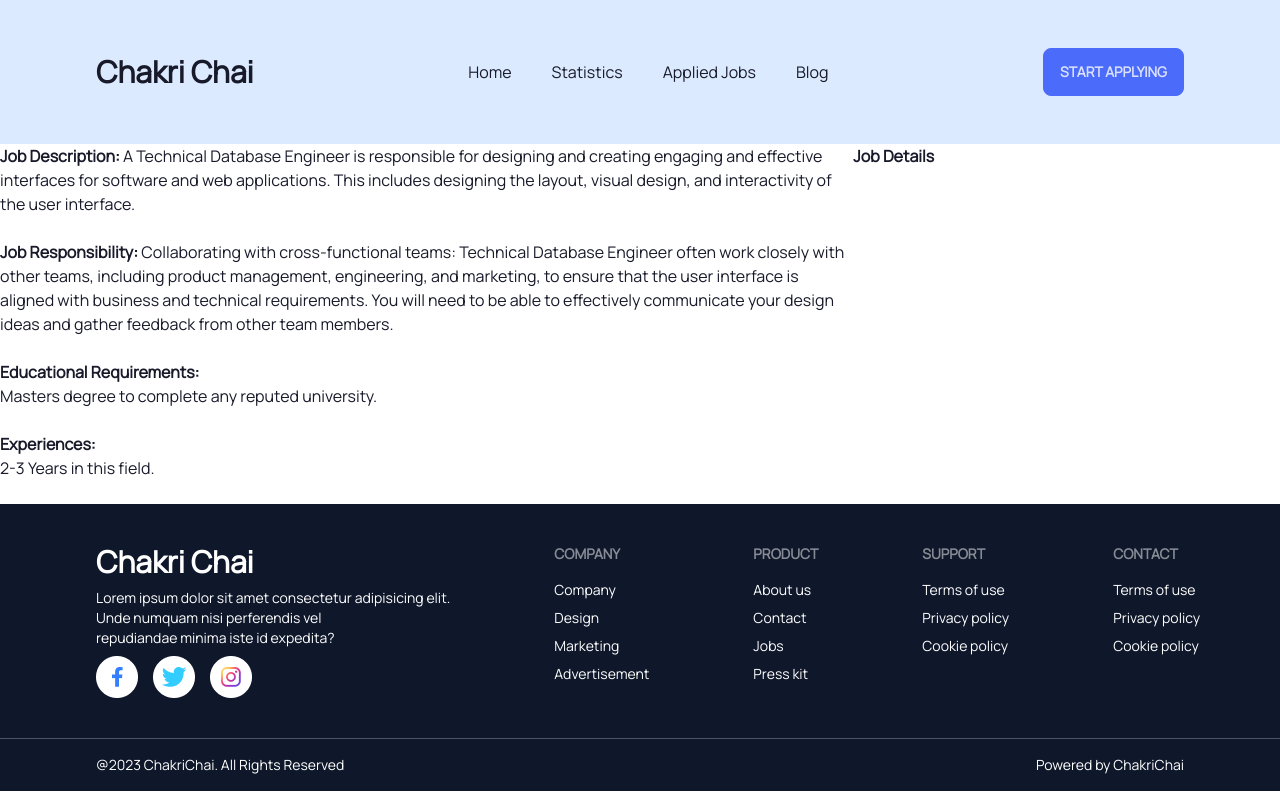
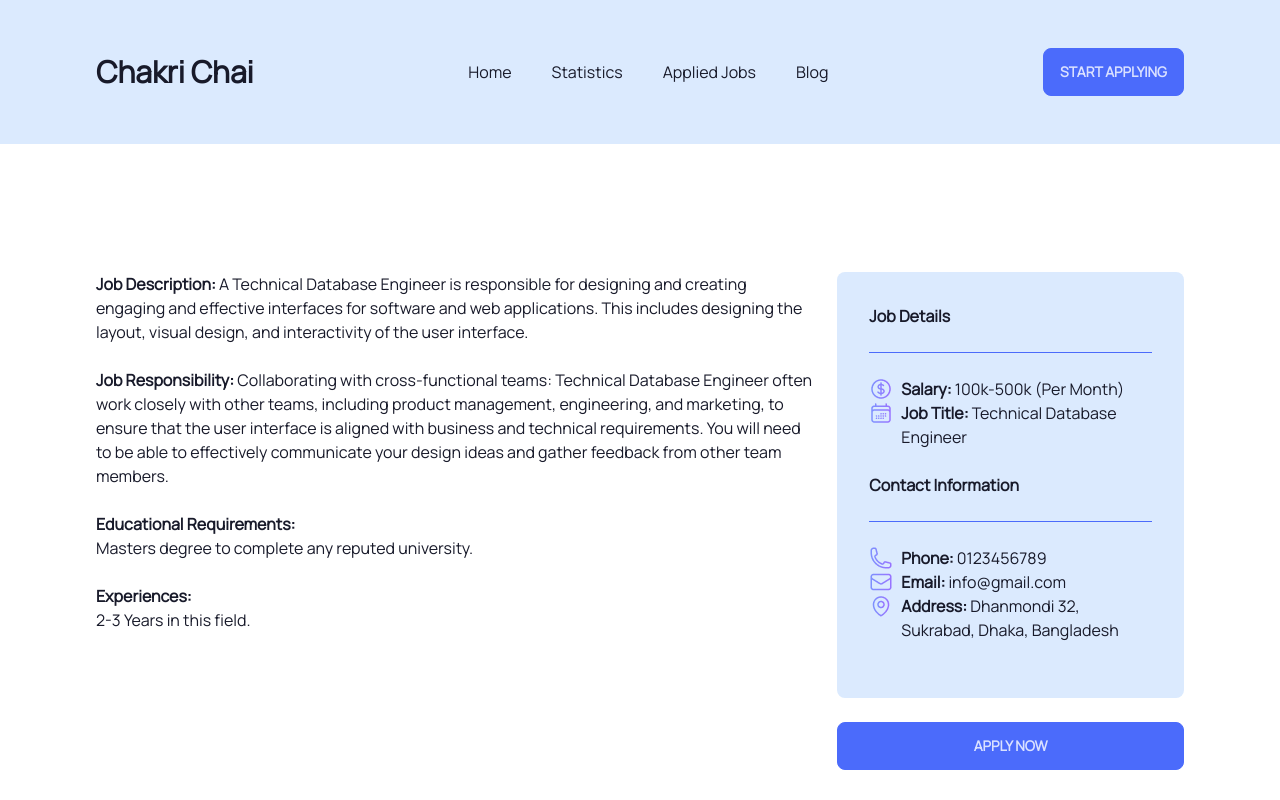
Before and after one commit to mishukmahbub/ChakriChai, a React (Vite) app in the folder ChakriChai-MishukMahbub/: page /job-details/J-1 in a window 1280 px wide. Shown: the top 800 px of the page. Built offline with nearby package versions, Linux system fonts and the light colour scheme.

Commit message:
job details page css done

```diff
--- a/ChakriChai-MishukMahbub/src/components/JobDetails.jsx
+++ b/ChakriChai-MishukMahbub/src/components/JobDetails.jsx
@@ -1,5 +1,10 @@
 import React, { useEffect, useState } from 'react';
 import { useLoaderData, useParams } from 'react-router-dom';
+import salary from '../assets/Icons/Frame.png'
+import title from '../assets/Icons/Frame-1.png'
+import phone from '../assets/Icons/Frame-2.png'
+import email from '../assets/Icons/Frame-3.png'
+import address from '../assets/Icons/Frame-4.png'
 
 const JobDetails = () => {
     const id = useParams();
@@ -11,7 +16,7 @@ const JobDetails = () => {
     }, []);
     console.log(details);
     return (
-        <div className='grid grid-cols-3'>
+        <div className='grid grid-cols-3 mx-24 my-32 gap-6'>
             <div className='col-span-2'>
                 <p><span className='font-bold'>Job Description: </span>{details.jobDesc}</p>
                 <br />
@@ -24,8 +29,40 @@ const JobDetails = () => {
                 <br />
             </div>
             <div>
-                <h3 className='font-bold'>Job Details</h3>
+                <div className='bg-blue-100 p-8 rounded-lg'>
+                    <h3 className='font-bold'>Job Details</h3>
+                    <br />
+                    <hr className='border-t-primary' />
+                    <br />
+                    <div className='flex gap-2'>
+                        <img src={salary} className='h-6' alt="" />
+                        <p><span className='font-bold'>Salary:</span> {details.salary} (Per Month)</p>
+                    </div>
+                    <div className='flex gap-2'>
+                        <img src={title} className='h-6' alt="" />
+                        <p><span className='font-bold'>Job Title:</span> {details.position}</p>
+                    </div>
+                    <br />
+                    <h3 className='font-bold'>Contact Information</h3>
+                    <br />
+                    <hr className='border-t-primary' />
+                    <br />
+                    <div className='flex gap-2'>
+                        <img src={phone} className='h-6' alt="" />
+                        <p><span className='font-bold'>Phone:</span> {details.phone}</p>
+                    </div>
+                    <div className='flex gap-2'>
+                        <img src={email} className='h-6' alt="" />
+                        <p><span className='font-bold'>Email:</span> {details.email}</p>
+                    </div>
+                    <div className='flex gap-2'>
+                        <img src={address} className='h-6' alt="" />
+                        <p><span className='font-bold'>Address:</span> {details.address}</p>
+                    </div>
+                    <br />
+                </div>
 
+                <button className='btn btn-primary w-full rounded-lg mt-6'>Apply Now</button>
             </div>
         </div>
     );
```
